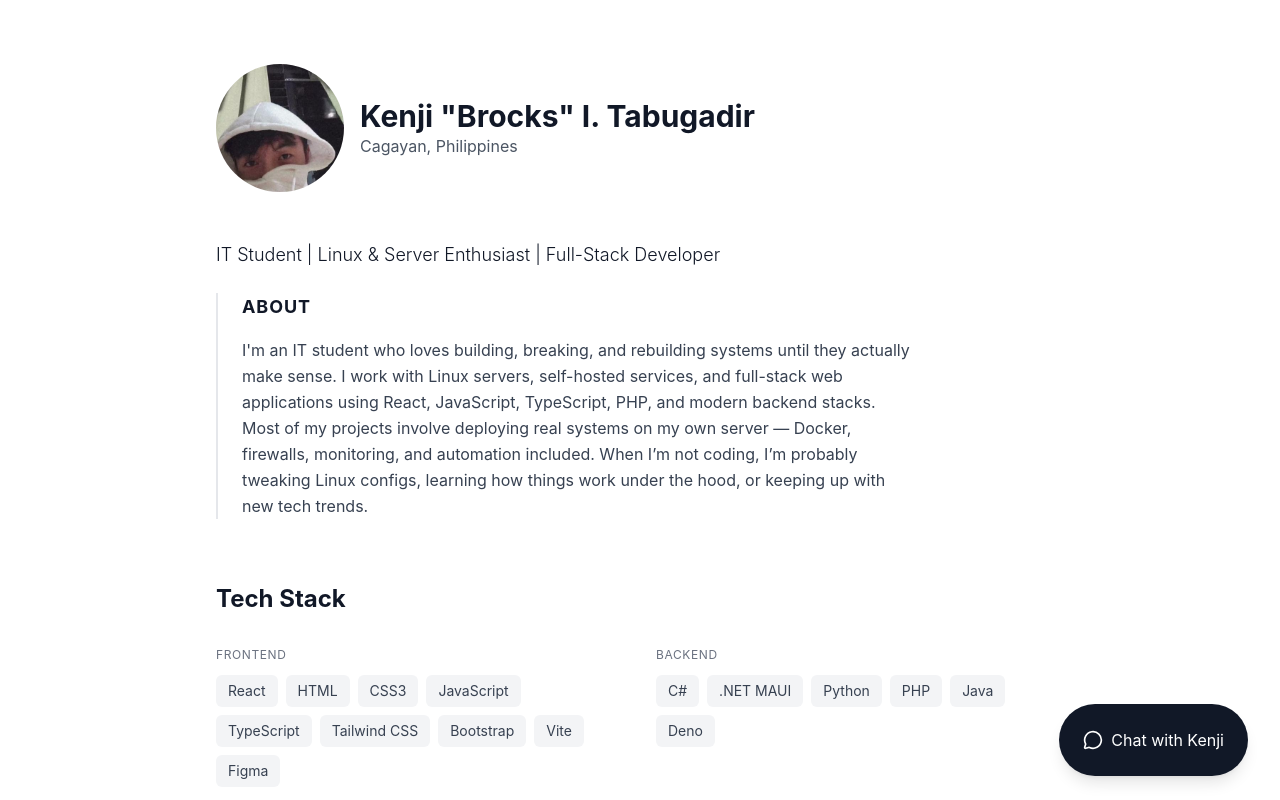
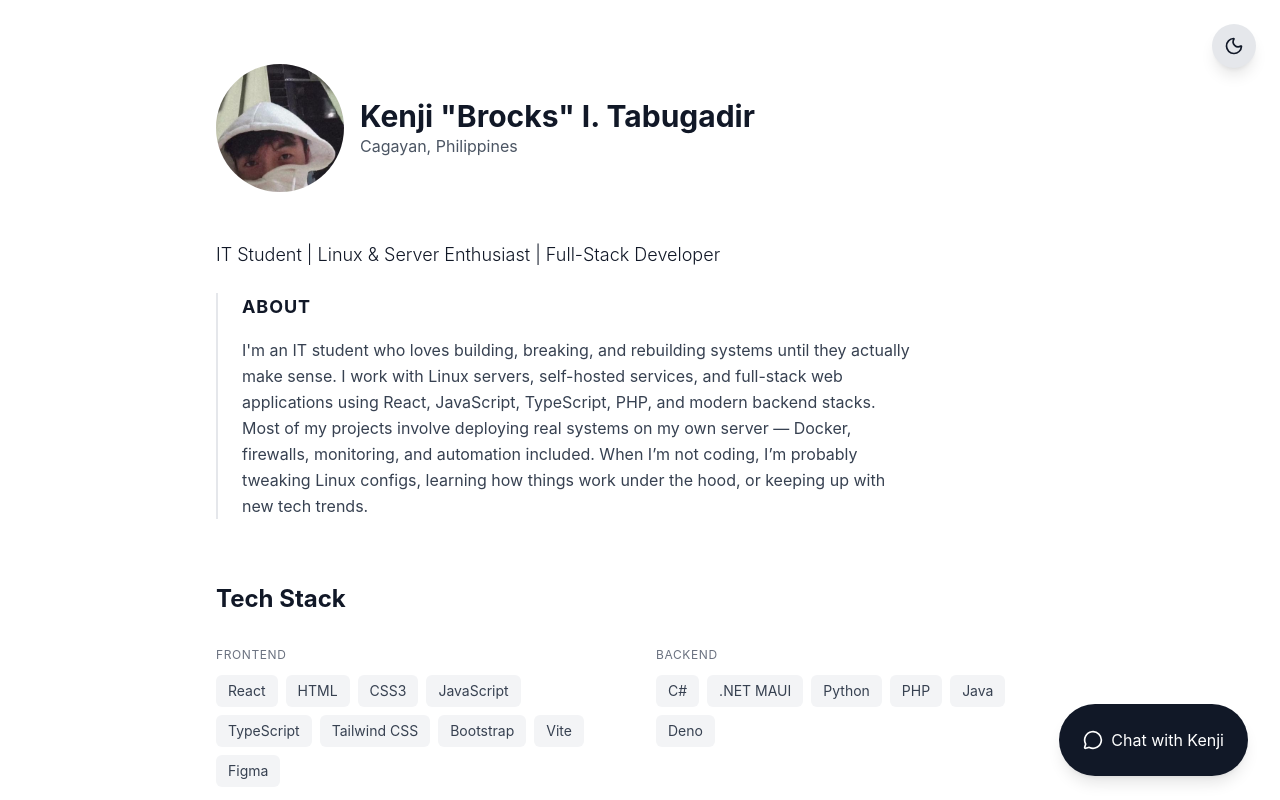
Before and after one commit to Wacky-sama/portfolio-v2, a React (Vite) app: page / in a window 1280 px wide. Shown: the top 800 px of the page. Built offline with nearby package versions, Linux system fonts and the light colour scheme; no server answers.

Commit message:
feat: add ThemeToggle component for theme switching functionality

```diff
--- a/src/App.tsx
+++ b/src/App.tsx
@@ -6,10 +6,12 @@ import SocialLinks from './components/SocialLinks';
 import Footer from './components/Footer';
 import ChatWidget from './components/ChatWidget';
 import { portfolioData } from './config/portfolio-data';
+import ThemeToggle from './components/ThemeToggle';
 
 function App() {
   return (
-    <div className="min-h-screen bg-white">
+    <div className="min-h-screen dark:bg-dark-bg">
+      <ThemeToggle />
       <div className="max-w-4xl mx-auto px-4 sm:px-6 py-16">
         {/* Header Section */}
         <Header
```
Also changed, not shown: src/components/ThemeToggle.tsx (renamed from src/components/ThemToggle.tsx).
